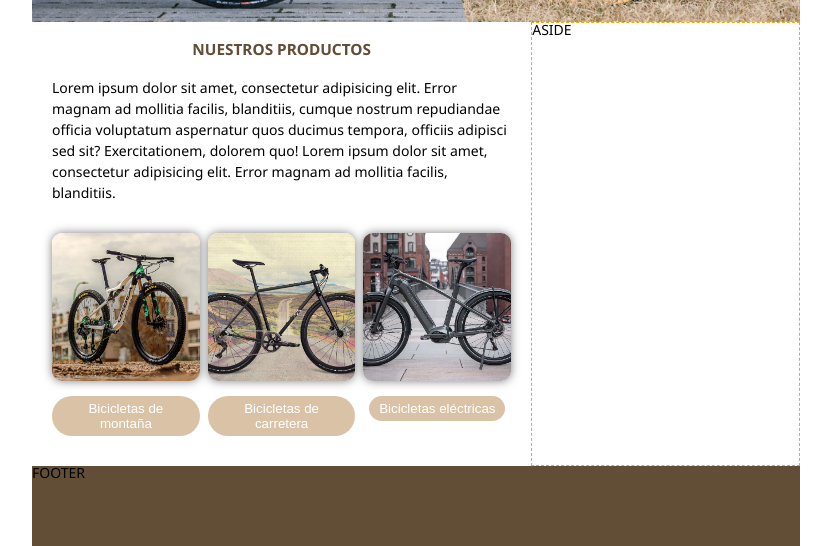
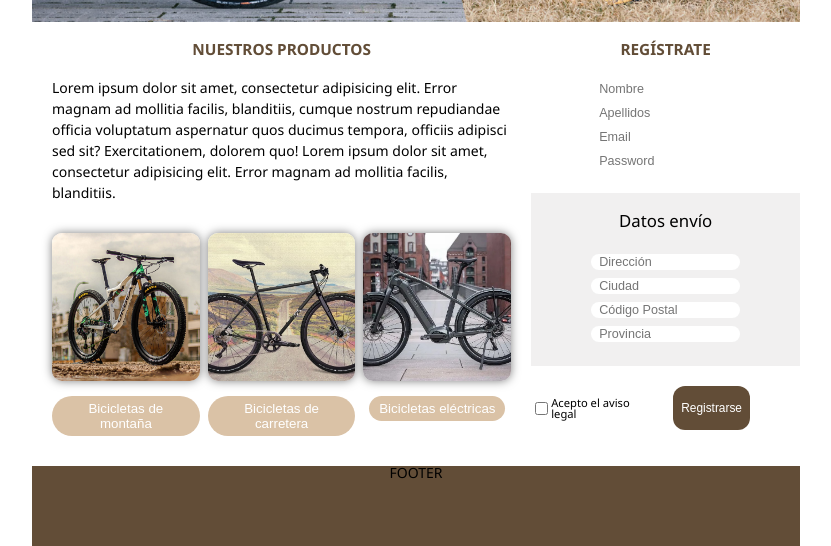
Before and after one commit to s-moreno/bikestation, a plain HTML site: page index.html in a window 1280 px wide. Shown: the part 525-1071 px from the top of the page, without its empty margins (224-1055 px from the left). Drawn offline with Linux system fonts and the light colour scheme.

Commit message:
formulario del aside

```diff
--- a/index.html
+++ b/index.html
@@ -40,7 +40,7 @@
     </header>
     <main>
         <section>
-            <h3>Nuestros productos</h3>
+            <h3>NUESTROS PRODUCTOS</h3>
             <p>Lorem ipsum dolor sit amet, consectetur adipisicing elit. Error magnam ad mollitia facilis, blanditiis, cumque nostrum repudiandae officia voluptatum aspernatur quos ducimus tempora, officiis adipisci sed sit? Exercitationem, dolorem quo! Lorem ipsum dolor sit amet, consectetur adipisicing elit. Error magnam ad mollitia facilis, blanditiis.</p>
         </section>
         <section class="productos">
@@ -65,7 +65,26 @@
         </section>
     </main>
     <aside>
-        <h1>ASIDE</h1>
+        <h3>REGÍSTRATE</h3>
+        <form>
+            <div class="form-aside">
+                <input type="text" name="nombre" placeholder="Nombre" class="form-aside-item">
+                <input type="text" name="apellidos" placeholder="Apellidos" class="form-aside-item">
+                <input type="text" name="email" placeholder="Email" class="form-aside-item">
+                <input type="text" name="password" placeholder="Password" class="form-aside-item">
+            </div>
+            <div class="form-aside fondo-gris">
+                <h4>Datos envío</h4>
+                <input type="text" name="direccion" placeholder="Dirección" class="form-aside-item">
+                <input type="text" name="ciudad" placeholder="Ciudad" class="form-aside-item">
+                <input type="text" name="cp" placeholder="Código Postal" class="form-aside-item">
+                <input type="text" name="provincia" placeholder="Provincia" class="form-aside-item">
+            </div>
+            <div class="form-registro-aside">
+                <input type="checkbox" id="ckbox" value="acept"><label for="ckbox">Acepto el aviso legal</label>
+                <button type="button">Registrarse</button>
+            </div>
+        </form>
     </aside>
     <footer>
         <h1>FOOTER</h1>
--- a/styles/estilo.css
+++ b/styles/estilo.css
@@ -22,13 +22,16 @@ body {
     grid-template-columns: 65% 35%;
 }
 
+h1, h2, h3, h4 {
+    text-align: center;
+}
+
 h3 {
     padding: 20px 0;
     color: #624D37;
     text-transform: uppercase;
     font-weight: bold;
     font-size: 1.1rem;
-    text-align: center;
 }
 
 p {
@@ -76,7 +79,7 @@ header {
 }
 
 nav {
-    font-size: 0.9rem;
+    font-size: .9rem;
 
 }
 
@@ -178,13 +181,67 @@ a:hover .boton {
 /** Componentes del ASIDE */
 
 aside {
-    border: 1px dashed orange;
     grid-area: aside;
+
 }
+
+aside h4 {
+    font-size: 1.2rem;
+    margin-bottom: 20px;
+}
+
+.form-aside {
+    display: flex;
+    flex-direction: column;
+}
+
+.form-aside-item {
+    font-size: .9rem;
+    border: 0px;
+    border-radius: 8px;
+    margin: 4px 60px;
+    padding-left: 8px;
+}
+
+.form-aside-item:focus {
+    border:1px solid #DAC2A6;
+    outline: none !important;
+}
+
+.fondo-gris {
+    background-color: #F1F0F0;
+    margin: 20px 0;
+    padding: 20px 0;
+}
+
+.form-registro-aside {
+    display: flex;
+    flex-direction: row;
+    justify-content: flex-end;
+    align-items: center;
+    padding-right: 50px;
+}
+
+.form-registro-aside label {
+    font-size: .8rem;
+    padding-right: 20px;
+}
+
+.form-registro-aside button {
+    font-size: .85rem;
+    display: inline;
+    text-align: center;
+    background-color: #624D37;
+    color: white;
+    border: 0px;
+    border-radius: 12px;
+    cursor: pointer;
+    padding: 15px 8px;
+}
+
 
 footer {
     background-color: #624d37;
     grid-area: footer;
-
     min-height: 10vh;
 }
```
